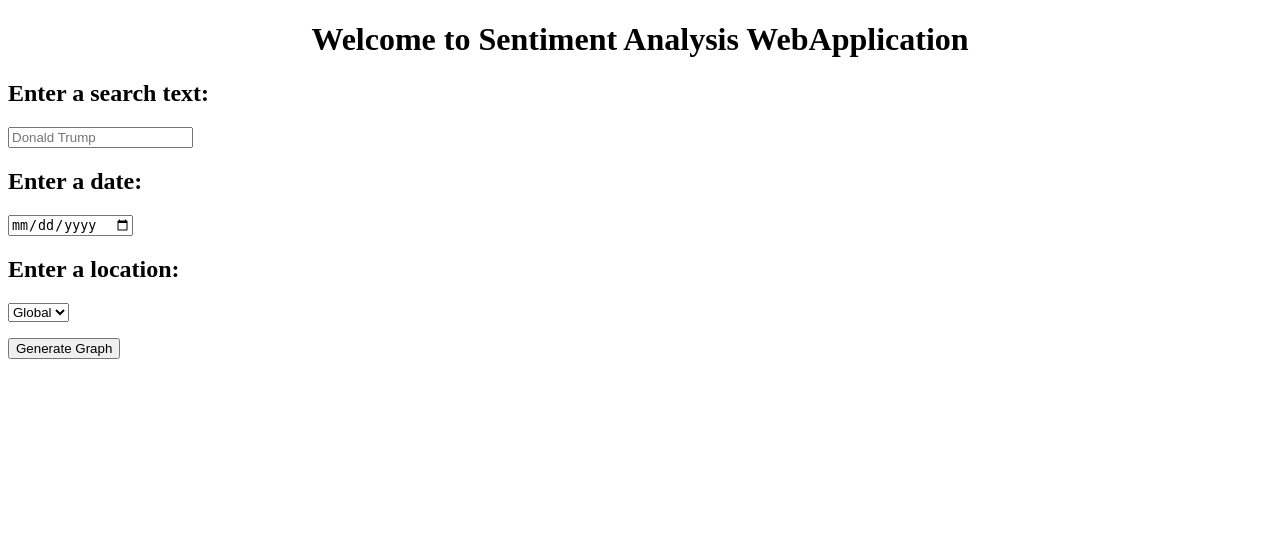
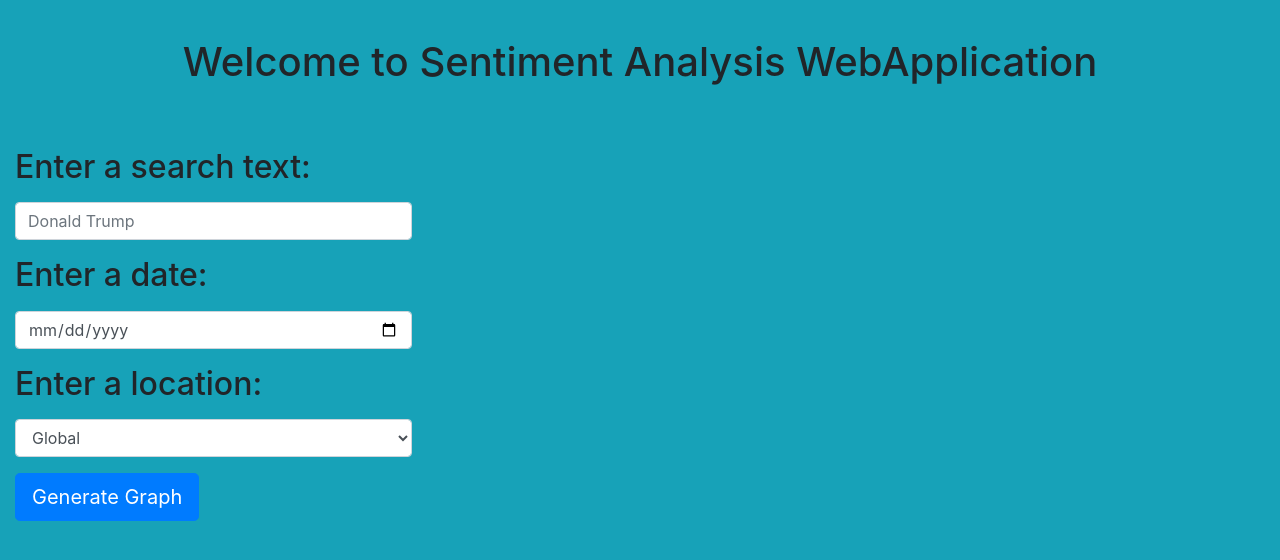
Before and after one commit to UtsavShah14/Sentiment-Analysis, a Flask app: page / in a window 1280 px wide. Shown: the top 560 px of the page. Run offline with Flask 2, Linux system fonts and the light colour scheme; the visitor is signed in with stand-in values (Sample User, id 1); some libraries are stand-ins or nearby versions.

Commit message:
Updated UI Pie Chart to Doughnut Chart
Signed-off-by: Utsav Shah <UtsavShah14@users.noreply.github.com>

```diff
--- a/main.py
+++ b/main.py
@@ -1,7 +1,6 @@
 import flask as f
 import joblib
 import pandas as pd
-import plotly.express as px
 import tweepy as tw
 
 import Access_Keys
@@ -51,14 +50,6 @@ def logout():
 def tweet_search():
     if f.request.method == 'POST':
         search_word, date_since, location = ts.request_input()
-        # search_word, date_since = ts.request_input()
-        # print(country_bounding_boxes[location][1])
-        # location = list(country_bounding_boxes[location][1])
-        # location.pop()
-        # location = del location[-2]
-        # print(location)
-        # print(country_bounding_boxes[location][1])
-        # tweets = ts.get_tweet(search_word, date_since, country_bounding_boxes[location][1], api)
         tweets = ts.get_tweet(search_word, date_since, location, api)
         query_tweet, query_location = ts.tweet_to_list(tweets)
 
@@ -99,7 +90,6 @@ class TwitterStreamer:
 
     @staticmethod
     def get_tweet(search_words, date_since, location, api_call):
-        # def get_tweet(search_words, date_since, api_call):
         max_tweets = 20
         tweets = tw.Cursor(
             api_call.search,
@@ -129,14 +119,9 @@ class TwitterStreamer:
             geocode.pop()
             geocode.pop()
             geocode.append('3000km')
-            location = ''
             location = ','.join([str(elem) for elem in geocode])
-            # geocode = geocode.join(geocode)
-            # geocode += ',3000km'
-            print(location)
         else:
             location = None
-        # print(location)
         return search_word, date_since, location
 
     @staticmethod
@@ -179,33 +164,20 @@ class TwitterStreamer:
     def plot_graph(percentage_positive, percentage_negative, percentage_neutral):
         categories = ['positive', 'negative', 'neutral']
         values = [percentage_positive, percentage_negative, percentage_neutral]
-        colour = {'positive': 'Green', 'negative': 'Red', 'neutral': 'Yellow'}
+        # color = {'positive': 'Green', 'negative': 'Red', 'neutral': 'Yellow'}
+        color = ['Green', 'Red', 'Yellow']
         data = [{
             'values': values,
             'labels': categories,
-
-            'type': 'pie'
+            'hole': '0.4',
+            'type': 'pie',
+            'marker': {
+                'colors': color
+            },
+            'textinfo': 'label+percent',
+            'hoverinfo': 'label+percent',
         }]
-        fig = px.pie(names=categories,
-                     title="Public Sentiment",
-                     values=values,
-                     color=categories,
-                     color_discrete_map=colour)
-        # fig = go.Figure(data=go.pie(
-        #     x=categories,
-        #     y=values
-        # )
-        # fig.update_traces(textposition='inside', textinfo='percent+label')
-        # sizes = [257, 223, 520]
-        # explode = (0.1, 0, 0)  # explode 1st slice
-        # colors = ['gold', 'yellowgreen', 'lightcoral']
-        # plot.pie(values, explode=explode, labels=categories, colors=colors, autopct='%1.1f%%', shadow=True, startangle=140)
-        # plot.axis('equal')
-        test = fig
-        # test = json.dumps(fig, cls=plotly.utils.PlotlyJSONEncoder),
-        # test = fig.show(auto_open=False)
         return data
-        # return test
 
 
 if __name__ == '__main__':
--- a/templates/Index.html
+++ b/templates/Index.html
@@ -3,58 +3,88 @@
 <head>
     <meta charset="UTF-8">
     <title>LandingPage</title>
-    <!--    <script src="plotly-latest.min.js"></script>-->
+    <link href="https://stackpath.bootstrapcdn.com/bootstrap/4.3.1/css/bootstrap.min.css" rel="stylesheet">
     <script src="https://cdn.plot.ly/plotly-latest.min.js"></script>
 </head>
-<body>
 
-<h1 style="text-align: center">Welcome to Sentiment Analysis WebApplication</h1>
-<div style="">
+<body class="bg-info">
+<div class="container-fluid">
+    <h1 style="text-align: center; margin: 3% auto 5%;">Welcome to Sentiment Analysis WebApplication</h1>
+    <div class="row">
+        <div class="col-md-4" style="">
             <form action="/output" method="POST">
+                <div class="form-group">
+                    <span>
                         <h2><label for="search word">Enter a search text:</label></h2>
-        <input id="search word" name="search word" placeholder="Donald Trump" type="text">
+                    </span>
+                    <span>
+                        <input class="form-control" id="search word" name="search word" placeholder="Donald Trump"
+                               type="text">
+                    </span>
+                </div>
+                <div class="form-group">
+                    <span>
                         <h2><label for="date">Enter a date: </label></h2>
-        <input id="date" name="date" type="date">
+                    </span>
+                    <span>
+                        <input class="form-control" id="date" name="date" type="date">
+                    </span>
+                </div>
+                <div class="form-group">
+                    <span>
                         <h2><label for="location">Enter a location: </label></h2>
-        <select id="location" name="location">
+                    </span>
+                    <span>
+                        <select class="form-control" id="location" name="location">
                         <option value="world">Global</option>
                         {% for country in country_list %}
                         <option value="{{country}}">{{ country_list[country][0] }}</option>
                         {% endfor %}
                         </select>
-        <p><input type="submit" value="Generate Graph"></p>
+                    </span>
+                </div>
+                <div>
+                    <span>
+                        <p><input class="btn btn-lg btn-primary" type="submit" value="Generate Graph"></p>
+                    </span>
+                </div>
             </form>
         </div>
+        <div class="col-md-8">
             {% with messages = get_flashed_messages() %}
             {% if messages %}
             <ul class=flashes>
                 {% for message in messages %}
-    <h3>{{ message }}</h3>
+                <span style="display: flex; justify-content: space-evenly; font-weight: bold; font-size: xx-large; color: red">{{ message }}</span>
                 {% endfor %}
             </ul>
             {% endif %}
             {% endwith %}
             {% if prediction %}
-<div>
-    <center>
             <div id="myDiv">
                 <script>
-                var piechart_data = {
+                    let piechart_data = {
                     {
                         test | safe
                     }
                     }
                     // console.log(testtest);
-                var layout = {
-                    height: 600,
-                    width: 500
+                    let layout = {
+                        // height: 500,
+                        // width: 750,
+                        title: 'People\'s Sentiments',
+                        showlegend: false,
+                        margin: {"t": 50, "b": 20, "l": 0, "r": 0},
+                        paper_bgcolor: 'transparent'
                     };
-                Plotly.newPlot("myDiv", piechart_data, layout);
+                    Plotly.newPlot("myDiv", piechart_data, layout,
+                        // {displaylogo: false},
+                        {responsive: true, displayModeBar: false});
                 </script>
-        </div>
-    </center>
             </div>
             {% endif %}
         </div>
+    </div>
+</div>
 </body>
 </html>
```
Lines whose indentation alone changed are shown as unchanged.
